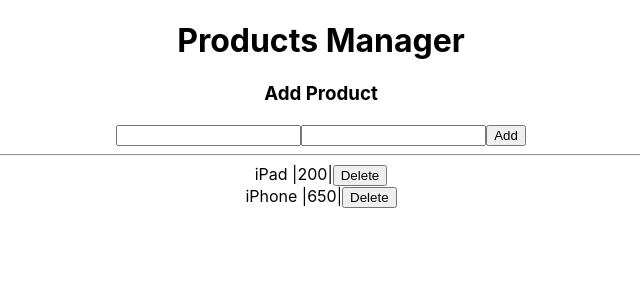
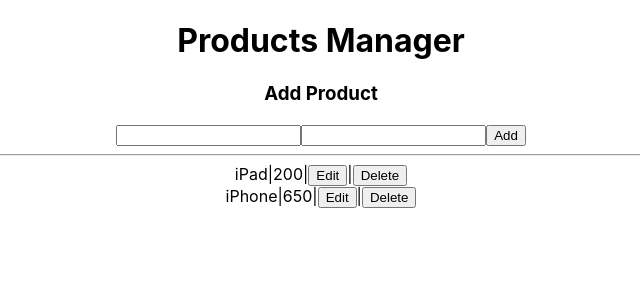
Before and after one commit to AJS3993/React-Practice, a React (Create React App) app: page / in a window 1280 px wide. Shown: the top 300 px of the page, without its empty margins (319-959 px from the left). Built offline with nearby package versions, Linux system fonts and the light colour scheme.

Commit message:
edit form

```diff
--- a/src/AddItem.js
+++ b/src/AddItem.js
@@ -10,6 +10,8 @@
     onSubmit(event){
         event.preventDefault();
         this.props.onAdd(this.nameInput.value, this.priceInput.value);
+        this.nameInput.value = ''
+        this.priceInput.valut = ''
     }
 
     render(){
--- a/src/ProductItem.js
+++ b/src/ProductItem.js
@@ -3,7 +3,13 @@
 class ProductItem extends Component {
     constructor(props){
         super(props);
+
+        this.state = {
+            isEdit: false
+        }
+
         this.onDelete = this.onDelete.bind(this)
+        this.onEdit = this.onEdit.bind(this)
     }
 
 onDelete(){
@@ -11,13 +17,32 @@
     onDelete(name)
 }
 
+onEdit(){
+    this.setState({isEdit: true})
+}
+
     render(){
         const {name, price}=this.props
         return(
             <div>
-                <span>{name}</span> |
-                <span>{price}</span>|
-                <button onClick = {this.onDelete}>Delete</button>
+                {
+                    this.state.isEdit
+                    ?(
+                        <div>
+                            <input ref={nameInput => this.nameInput = nameInput}/>
+                            <input ref={priceInput => this.priceInput = priceInput}/>
+                            <button>Save</button>
+                        </div>
+                    )
+                    :(
+                        <div>
+                            <span>{name}</span>|
+                            <span>{price}</span>|
+                            <button onClick = {this.onEdit}>Edit</button>|
+                            <button onClick = {this.onDelete}>Delete</button>
+                        </div>
+                    )
+                }
             </div>
         );
     }
```
